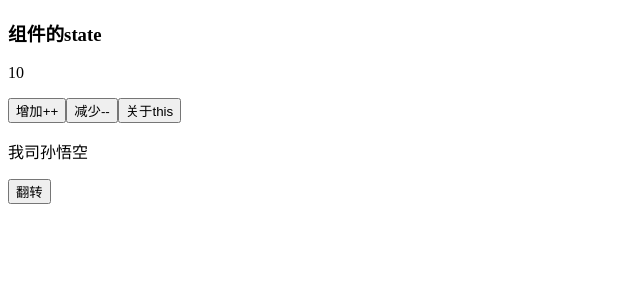
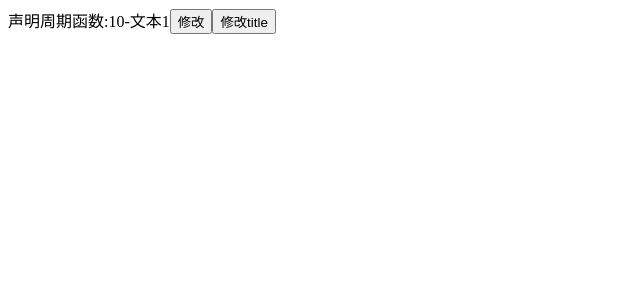
Before and after one commit to yanzhiqing/react-learn-demo, a React (Create React App) app: page / in a window 1280 px wide. Shown: the top 300 px of the page, without its empty margins (0-640 px from the left). Built offline with nearby package versions, Linux system fonts and the light colour scheme.

Commit message:
声明周期

```diff
--- /dev/null
+++ b/src/ComponentLife.jsx
@@ -0,0 +1,66 @@
+import React from "react";
+
+export default class ComponentLife extends React.Component {
+
+  constructor(props) {
+    super(props)
+    this.state = {
+      count: 10
+    }
+  }
+
+  // 在组件渲染之前执行
+  componentWillMount() {
+    console.log("componentWillMount");
+  }
+
+  // 组件渲染之后执行
+  componentDidMount() {
+    console.log("componentDidMount");
+  }
+
+  // 返回true和false，true代表允许改变，false代表不允许改变
+  shouldComponentUpdate() {
+    console.log("shouldComponentUpdate");
+    return true
+  }
+  //将要更新数据时触发的函数
+  componentWillUpdate() {
+    console.log("componentWillUpdate");
+  }
+  // 数据修改完成(state,props)
+  componentDidUpdate() {
+    console.log("componentDidUpdate");
+  }
+  // 父组件中改变了props传值时触发的函数
+  componentWillReceiveProps(){
+    console.log("componentWillReceiveProps")
+  }
+  // 组件将要销毁时触发的函数
+  componentWillUnmount() {
+    console.log("componentWillUnmount");
+  }
+
+
+  changeHandler() {
+    this.setState({
+      count: this.state.count+=1
+    })
+  }
+
+  clickChange=()=>{
+    this.props.clickChanges("我是儿子的数据"+parseInt(Math.random()*10));
+  }
+
+  render() {
+    const { count } = this.state
+    return (
+      <div>
+        声明周期函数:{count}-{this.props.title}
+        <button onClick={this.changeHandler.bind(this)}>修改</button>
+        <button onClick={this.clickChange}>修改title</button>
+      </div>
+
+    );
+  }
+}
--- a/src/app.jsx
+++ b/src/app.jsx
@@ -1,14 +1,28 @@
 import React, { Component } from "react";
-import Home from "./Home"
-import MyNav from "./MyNav";
-import StateCompoenent from "./StateComponent";
+// import Home from "./Home"
+// import MyNav from "./MyNav";
+// import StateCompoenent from "./StateComponent";
+import ComponentLife from "./ComponentLife";
 
 // 用类的形式创建组件，Hook形式
 class App extends React.Component{
+  constructor(){
+    super();
+    this.state={
+      title:"文本1"
+    }
+  }
+  clickChange=(data)=>{
+    this.setState({
+      // title:"文本"+parseInt(Math.random()*10)
+      title:data
+    })
+  }
+
   // 渲染函数
   render(){
-    const nav1=["首页","视频","学习"];
-    const nav2=["Web","Java","Node"];
+    // const nav1=["首页","视频","学习"];
+    // const nav2=["Web","Java","Node"];
     return (
       <div>
         {/* <h1>Hello React Component</h1>
@@ -17,7 +31,10 @@ class App extends React.Component{
         <MyNav nav={nav1} title="学习导航"/>
         <MyNav nav={nav2} title="路径导航"/> */}
 
-        <StateCompoenent/>
+        {/* <StateCompoenent/> */}
+
+        <ComponentLife title={this.state.title} clickChanges={this.clickChange}></ComponentLife>
+        {/* <button onClick={this.clickChange.bind(this)}>修改title</button> */}
       </div>
     )
 
```
Also changed, not shown: 1645513218(1).jpg (added), 1 other file (tests, documents, lock files or other folders).
